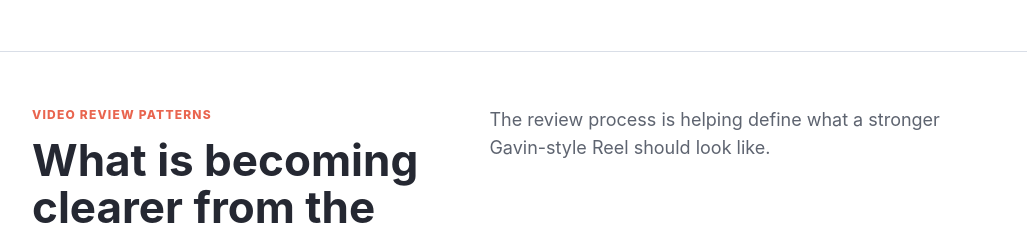
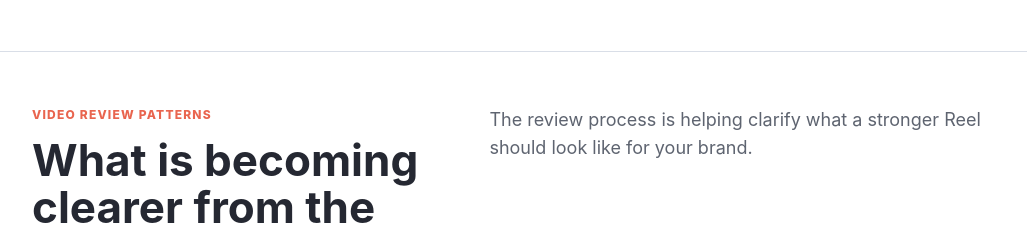
Before and after one commit to jessicatovar0209-beep/heynoww-client-reports, a plain HTML site: page gavin/index.html in a window 1280 px wide. Shown: the part 5351-5576 px from the top of the page, without its empty margins (126-1153 px from the left). Drawn offline with Linux system fonts and the light colour scheme.

Commit message:
Update video review pattern wording

```diff
--- a/gavin/index.html
+++ b/gavin/index.html
@@ -681,7 +681,7 @@
           <div class="section-kicker">Video Review Patterns</div>
           <h2>What is becoming clearer from the review process</h2>
         </div>
-        <p class="lead">The review process is helping define what a stronger Gavin-style Reel should look like.</p>
+        <p class="lead">The review process is helping clarify what a stronger Reel should look like for your brand.</p>
       </div>
       <div class="grid-2">
         <article class="card">
```
